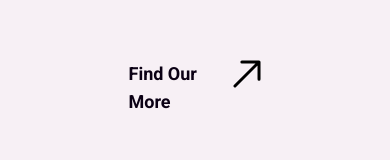
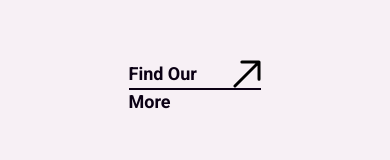
Before and after one commit to devahmedabdo/aurelius, an Angular app: page / in a window 390 px wide. Shown: the part 11262-11422 px from the top of the page. Built offline with nearby package versions, Linux system fonts and the light colour scheme.

Commit message:
fix item properties

```diff
--- a/src/app/app.component.html
+++ b/src/app/app.component.html
@@ -223,12 +223,8 @@
         allow="accelerometer; autoplay; clipboard-write; encrypted-media; gyroscope; picture-in-picture; web-share"
         allowfullscreen></iframe>
     </swiper-slide>
+  </swiper-container>
 
-
-
-
-
-  </swiper-container>
   <div class="text-white flex justify-center gap-10">
     <div class="prev"><img src="../assets/left-btn.svg" alt=""></div>
     <div class="next rotate-180"><img src="../assets/left-btn.svg" alt=""></div>
@@ -251,8 +247,7 @@
         BENEFITS
 
       </div>
-      <div class="gap-1 mt-4 border-b-2 border-transparent border-sec w-fit hidden md:flex cursor-pointer"
-        (click)="activeForm =true">
+      <div class="gap-1 mt-4 border-b-2 border-sec  w-fit hidden md:flex cursor-pointer" (click)="activeForm =true">
         <span class="text-lg font-semibold">Find Our More </span>
         <img src="assets/r-up-btn.svg" alt="">
       </div>
@@ -263,7 +258,7 @@
       <p class="">{{benefit.des}}</p>
 
     </div>
-    <div class="gap-1 mt-2 border-b-2 border-transparent hover:border-sec w-fit md:hidden mx-auto flex">
+    <div class="gap-1 mt-2 border-b-2 border-sec w-fit md:hidden mx-auto flex" (click)="activeForm =true">
       <span class="text-lg font-semibold">Find Our More </span>
       <img src="assets/r-up-btn.svg" alt="">
     </div>
--- a/src/app/app.component.ts
+++ b/src/app/app.component.ts
@@ -82,6 +82,7 @@ export class AppComponent implements OnInit {
     const swiperParams = {
       // effect: 'coverflow',
       grabCursor: true,
+      speed: 1000,
       // spaceBetween: 50,
       // coverflowEffect: {
       //   rotate: 50,
--- a/src/index.html
+++ b/src/index.html
@@ -12,10 +12,12 @@
   <link
     href="https://fonts.googleapis.com/css2?family=Roboto:ital,wght@0,100;0,300;0,400;0,500;0,700;0,900;1,100;1,300;1,400;1,500;1,700;1,900&display=swap"
     rel="stylesheet">
+
 </head>
 
 <body>
   <app-root></app-root>
+
 </body>
 
 </html>
```
